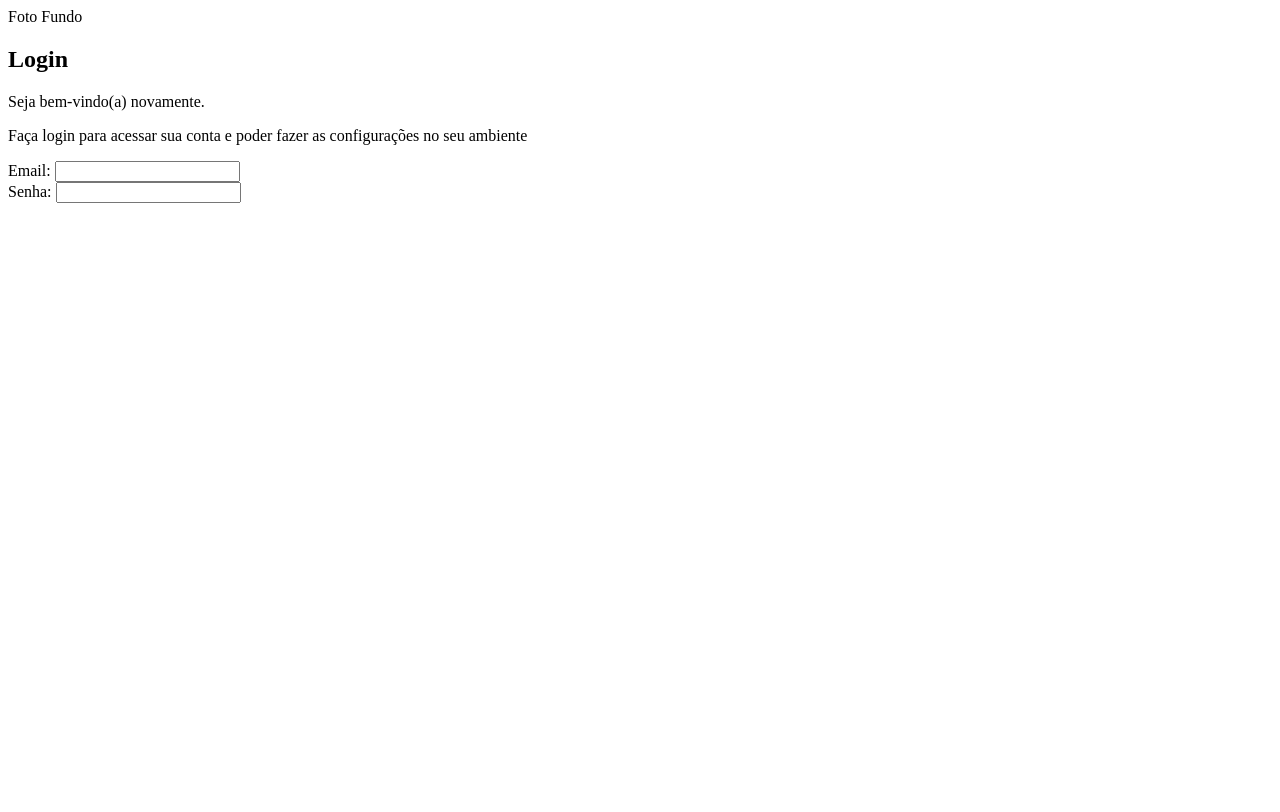
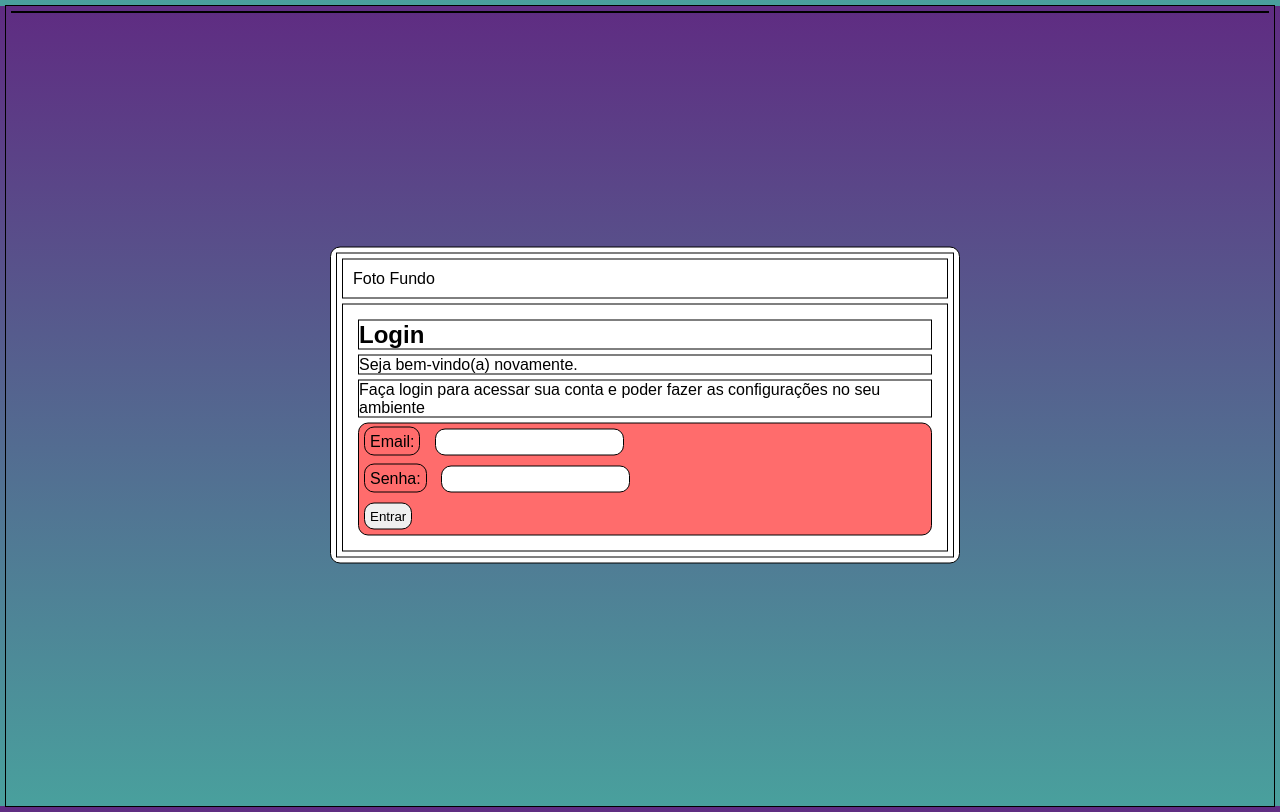
Before and after one commit to leonardodbc/projeto-login, a PHP site: page / in a window 1280 px wide. Before the commit the page ends 203 px from the top, so only its background shows below. Run offline with PHP 8.4, Linux system fonts and the light colour scheme.

Commit message:
att login

```diff
--- a/estilos/style.css
+++ b/estilos/style.css
@@ -5,3 +5,46 @@
     Verde: #49a09d
     Lilás: #5f2c82
 */
+
+* {
+    border: 1px solid black;
+    font-family: Arial, Helvetica, sans-serif;
+    margin: 5px;
+    padding: 0px;
+}
+
+html {
+    height: 100%;
+}
+
+body {
+    background-image: linear-gradient(to top, #49a09d, #5f2c82);
+}
+
+main {
+    background-color: white;
+    border-radius: 10px;
+    position: absolute;
+    top: 50%;
+    left: 50%;
+    transform: translate(-50%, -50%);
+}
+
+div {
+    padding: 10px;
+}
+
+form {
+    border-radius: 10px;
+    background-color: rgb(255, 108, 108);
+}
+
+label{
+    border-radius: 10px;
+    padding: 5px;
+}
+
+input {
+    padding: 5px;
+    border-radius: 10px;
+}
--- a/index.html
+++ b/index.html
@@ -20,10 +20,12 @@
                 <p>Faça login para acessar sua conta e poder fazer as configurações no seu ambiente</p>
                 <form action="login.php" method="post">
                     <label for="ilogin">Email:</label>
-                    <input type="text" name="login" id="ilogin">
+                    <input type="email" name="login" id="ilogin" required>
                     <br>
                     <label for="isenha">Senha:</label>
-                    <input type="password" name="senha" id="isenha">
+                    <input type="password" name="senha" id="isenha" required minlength="8">
+                    <br>
+                    <input type="submit" value="Entrar">
                 </form>
             </div>
         </section>
```
